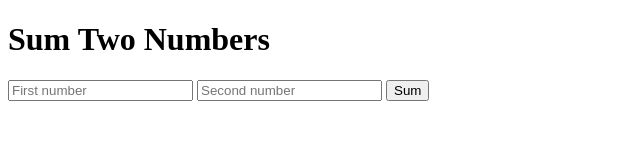
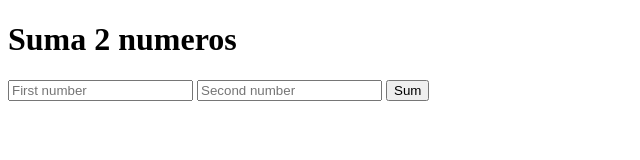
Before and after one commit to IngJefersonGil/CI-CD-TEST, a website: page public/index.html in a window 1280 px wide. Shown: the whole page, without its empty margins (0-640 px from the left). Drawn offline with Linux system fonts and the light colour scheme.

Commit message:
sincronizar packages

```diff
--- a/public/index.html
+++ b/public/index.html
@@ -6,7 +6,7 @@
 </head>
 
 <body>
-    <h1>Sum Two Numbers</h1>
+    <h1>Suma 2 numeros</h1>
 
     <input type="number" id="num1" placeholder="First number">
     <input type="number" id="num2" placeholder="Second number">
```
